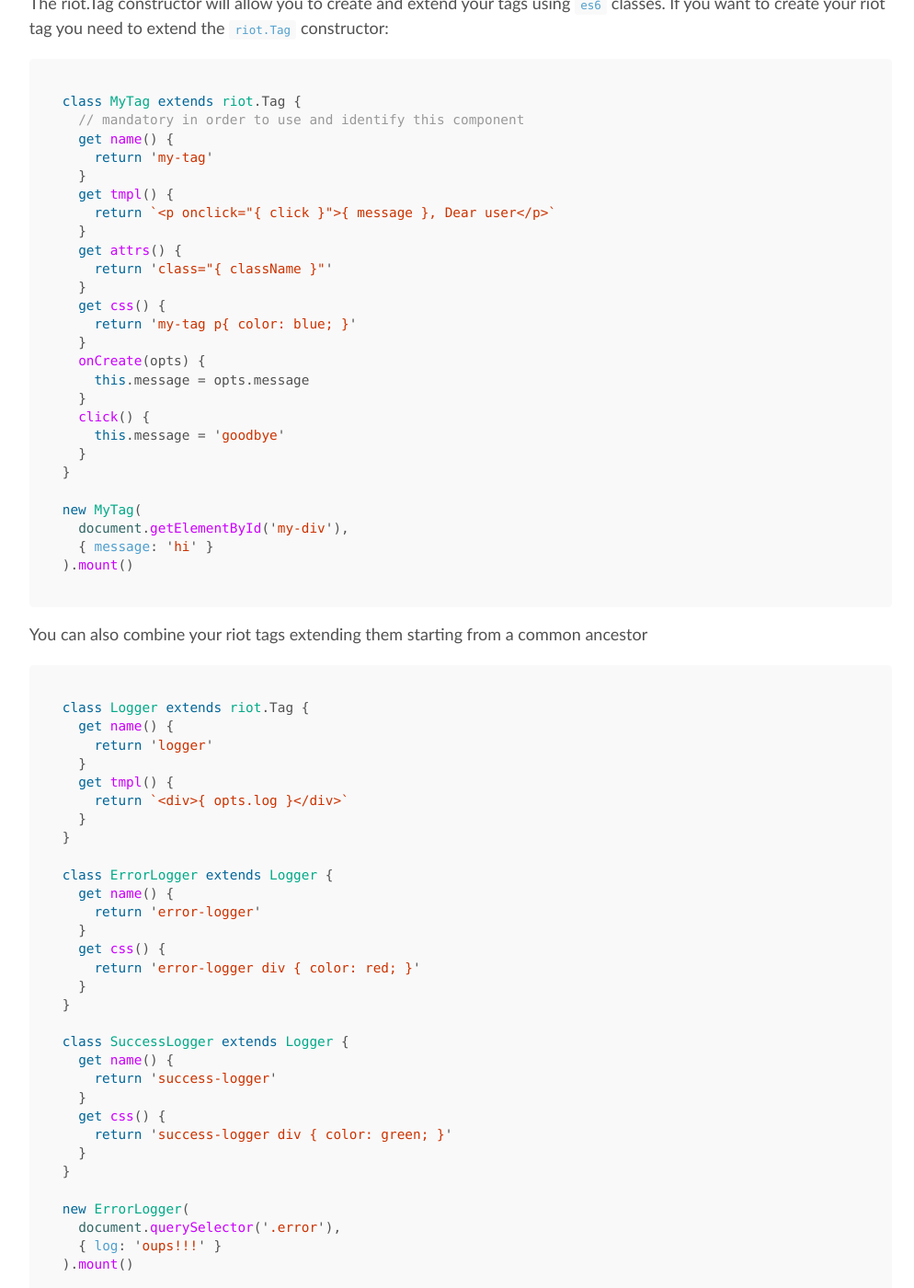
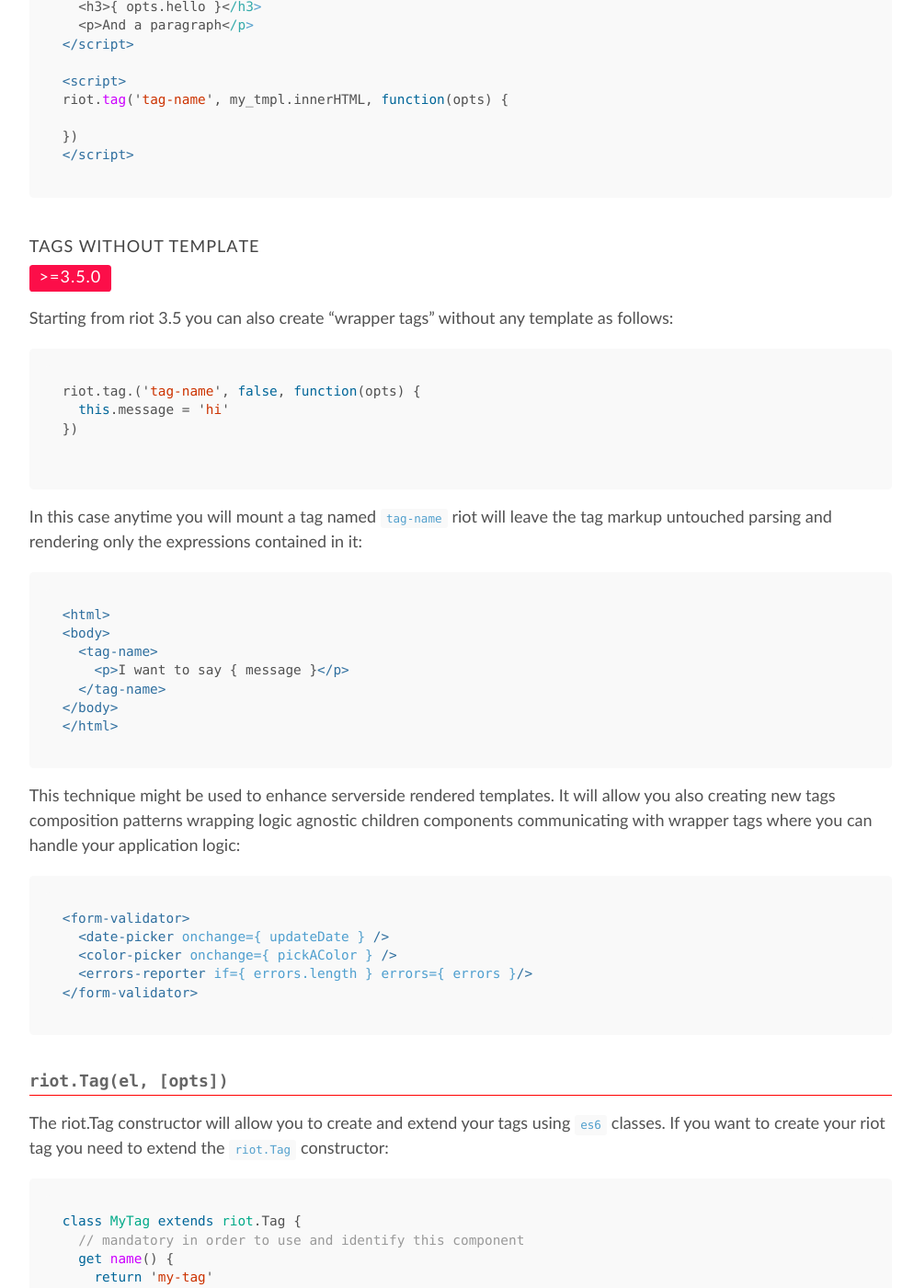
Before and after one commit to riot/riot.github.io, a Jekyll site: the page built from api/index.md, in a window 1280 px wide and 1400 px high, scrolled down 17613 px. Shown: the whole window at 92% size, without its empty margins (139-1133 px from the left). Built offline with Jekyll 4.4.1, drawn with Linux system fonts in a browser that asks for light colours; nearby versions of some CDN libraries; emoji names are drawn with the system emoji font; comment, search, counter and statistics services are not loaded; some of the changed text lies outside the part shown.

Commit message:
added: release notes and extended a bit the doc

````diff
--- a/_config.yml
+++ b/_config.yml
@@ -42,17 +42,17 @@
 minor_version:       3.2
 v2_minor_version:    2.6
 
-version:             3.4.4
+version:             3.5.0
 v2_version:          2.6.8
-release_date:        April 30
-version_slurp:       Hot fix IE11 events handling
+release_date:        May 13
+version_slurp:       Inline DOM templates, better expessions errors reporting
 v2_version_slurp:    Security patch agains XSS injections
 repo:                https://github.com/riot/riot
 twitter_account:     https://twitter.com/riotjs_
 gitter:              https://gitter.im/riot/riot
 # Vars needed for the compare.md page
 
-size_min:            9.90
+size_min:            10.02
 riot_route_size_min: 1.77
 
 polymer:
@@ -70,19 +70,12 @@
   version: 15.5.4
 
 react_router:
-  size:    15.51
-  version: 4.0.0-0
+  size:    10.95
+  version: 4.1.1
 
 react_mini_router:
   size:    4.52
   version: 2.0.0
-
-
-# precalculated round values because of {{round}} liquid filter bug
-compare:
-  react: 4 # react.size / size_min
-  react_router_vs_riot_router: 9 # react_router.size / riot_route_size_min
-  polymer_and_webcomponents: 7 # polymer_and_webcomponents_size / size_min
 
 # Languages
 translations:
--- a/api/index.md
+++ b/api/index.md
@@ -438,9 +436,25 @@
 </my-post>
 ```
 
+<span class="tag red">Warning</span> The yielded expressions **will be always evaluated from the context where they will be included** for example
+
+``` html
+<!-- This tag just inherits the yielded DOM -->
+<child-tag><yield/></child-tag>
+
+<my-tag>
+  <child-tag>
+    <p>{ parent.message }</p>
+  </child-tag>
+  <script>
+    // notice that the yielded markup points to the parent.message
+    // { message } is wrong here because it's evaluated under the <child-tag> context
+    this.message = 'hi'
+  </script>
+</my-tag>
+```
+
 #### Multi-Transclusion
-
-<span class="tag red">&gt;=2.3.12</span>
 
 The `<yield>` tag also provides a slot mechanism that allows you to inject html contents on specific slots in the template
 
@@ -699,6 +713,44 @@
 </script>
 ```
 
+
+#### Tags without template
+
+<span class="tag red">&gt;=3.5.0</span>
+
+Starting from riot 3.5 you can also create "wrapper tags" without any template as follows:
+
+``` js
+riot.tag.('tag-name', false, function(opts) {
+  this.message = 'hi'
+})
+
+```
+
+In this case anytime you will mount a tag named `tag-name` riot will leave the tag markup untouched parsing and rendering only the expressions contained in it:
+
+```html
+<html>
+<body>
+  <tag-name>
+    <p>I want to say { message }</p>
+  </tag-name>
+</body>
+</html>
+```
+
+This technique might be used to enhance serverside rendered templates.
+It will allow you also creating new tags composition patterns wrapping logic agnostic children components communicating with wrapper tags where you can handle your application logic:
+
+
+```html
+<form-validator>
+  <date-picker onchange={ updateDate } />
+  <color-picker onchange={ pickAColor } />
+  <errors-reporter if={ errors.length } errors={ errors }/>
+</form-validator>
+```
+
 ### riot.Tag(el, [opts])
 
 The riot.Tag constructor will allow you to create and extend your tags using `es6` classes.
````
Also changed, not shown: other parts of api/index.md (+1 -3 lines), compare.md (+5 -5 lines), guide/index.md (+31 -0 lines), release-notes.md (+16 -0 lines).
